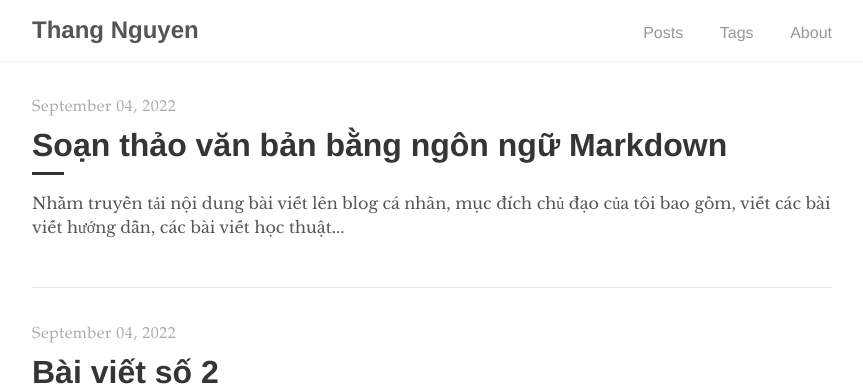
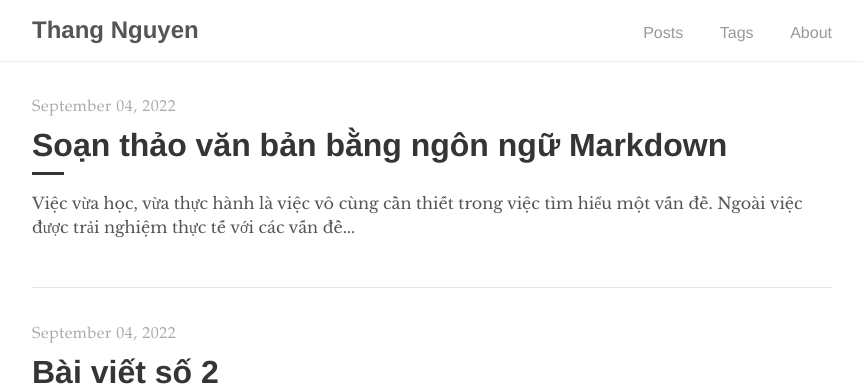
Before and after one commit to codedaoneu/codedaoneu.github.io, a Jekyll site: the page built from index.html, in a window 1280 px wide. Shown: the top 386 px of the page, without its empty margins (208-1071 px from the left). Built offline with Jekyll 4.4.1, drawn with Linux system fonts in a browser that asks for light colours; the list of posts is cut into pages by our own code; part of the change alters nothing that is shown.

````diff
--- a/_posts/2022-09-04-viet-van-ban-bang-markdown.md
+++ b/_posts/2022-09-04-viet-van-ban-bang-markdown.md
@@ -5,15 +5,15 @@ author: "codedaoneu"
 tags: tutorial
 ---
 
-Nhằm truyền tải nội dung bài viết lên blog cá nhân, mục đích chủ đạo của tôi bao gồm, viết các bài viết hướng dẫn, các bài viết học thuật liên quan đến các chủ đề về data. Các bài viết phân tích khác. Hoặc đơn giản là các ghi chú như một bài nhật ký.
+Việc vừa học, vừa thực hành là việc vô cùng cần thiết trong việc tìm hiểu một vấn đề. Ngoài việc được trải nghiệm thực tế với các vấn đề đang gặp, có còn giúp chúng ta nhận dạng được các vấn đề mà chỉ có bắt tay vào làm mới có thể nhận ra. Việc lặp lại chu trình thực hành -> tìm ra vấn đề -> giải quyết vấn đề cho đến khi hoàn thành vấn đề lớn giúp ta học được tính kiên nhẫn, rèn luyện khả năng tìm tòi của bản thân, và nâng cao kỷ luật làm việc.
 
-Trong quá trình lập blog này, vấn đề đầu tiên mà tôi gặp phải là việc sử dụng ngôn ngữ Markdown để thực hiện việc định dạng các phần của bài viết, chèn ảnh, link, video, hoặc các đoạn code. Hiểu đơn giản thì Markdown là một ngôn ngữ ký hiệu, sử dụng các ký tự đặc biệt để định dạng chữ viết, sau đó trình thông dịch sẽ chuyển các định dạng này thành các ngôn ngữ như html... và hiển thị lên trang web như chúng ta nhìn thấy. Sau đây là một số ví dụ thực hành cụ thể.
+Trong quá trình lập blog này, vấn đề đầu tiên mà tôi gặp phải là việc sử dụng ngôn ngữ Markdown để thực hiện việc định dạng các phần của bài viết, chèn ảnh, link, video, hoặc các đoạn code. Hiểu đơn giản thì Markdown là một ngôn ngữ ký hiệu, sử dụng các ký tự đặc biệt để định dạng chữ viết, sau đó trình thông dịch sẽ chuyển các định dạng này thành các ngôn ngữ như html... và hiển thị lên trang web như chúng ta nhìn thấy. Sau đây là một số vấn đề và ví dụ thực hành cụ thể.
 
 ## Tạo các thẻ H1, H2 cho văn bản.
 
 Sử dụng các dấu # để tạo các thẻ  H tương ứng.  Số lượng dấu # sẽ tương ứng với loại thẻ đó. Ví dụ #H tương ứng với thẻ H1. nếu ta gõ # Đây là thẻ H1, thì kết quả hiển thị sẽ là:
 
-# Đây là thẻ H1
+> # Đây là thẻ H1
 
 Tương tự cho các loại thẻ khác. **## Đây là thẻ H2** cho kết quả hiển thị là một thẻ H2.
 
@@ -23,28 +23,28 @@ Tương tự cho các loại thẻ khác. **## Đây là thẻ H2** cho kết qu
 > ##### Đây là thẻ H5
 > ###### Đây là thẻ H6
 
-Trong ví dụ trên và kế tiếp dưới đây đây, tôi đưa các kết quả của mình vào trong một khối (blockquote). Bằng việc đặt dấu ">" ở đầu câu và đưa nội dung văn bản vào bên trong khối.
+Trong ví dụ trên và kế tiếp dưới đây đây, các kết quả được đưa vào trong một khối (blockquote). Bằng việc đặt dấu ">" ở đầu câu và đưa nội dung văn bản vào bên trong khối.
 
 ## Tô đậm, in nghiêng, gạch ngang đoạn văn bản
-Để tô đậm, ta dùng cú pháp `**Đoạn văn bản**` với hai dấu ** ở đầu và cuối đoạn văn bản cần in đậm.
+Để tô đậm, dùng cú pháp `**Đoạn văn bản**` với hai dấu ** ở đầu và cuối đoạn văn bản cần in đậm.
 
 Kết quả:
 
 > **Đoạn văn bản**
 
-In nghiêng, ta dùng cú pháp `*Đoạn văn bản*` với một dấu * ở đầu và cuối đoạn văn bản cần in nghiêng.
+In nghiêng, dùng cú pháp `*Đoạn văn bản*` với một dấu * ở đầu và cuối đoạn văn bản cần in nghiêng.
 
 Kết quả:
 
 > *Đoạn văn bản*
 
-Gạch ngang, ta dùng cú pháp `~~Đoạn văn bản~~` với hai ký tự ~~ ở đầu và cuối văn bản cần gạch ngang.
+Gạch ngang, dùng cú pháp `~~Đoạn văn bản~~` với hai ký tự ~~ ở đầu và cuối văn bản cần gạch ngang.
 
 Kết quả:
 
 > ~~Đoạn văn bản~~
 
-Kết hợp, ta có một đoạn văn bản vừa in nghiêng, vừa tô đậm. Sử dụng cú pháp `***Đoạn văn bản***`, kết hợp cả ba định dạng trên bằng cú pháp `~~***Đoạn văn bản***~~`
+Kết hợp, có một đoạn văn bản vừa in nghiêng, vừa tô đậm. Sử dụng cú pháp `***Đoạn văn bản***`, kết hợp cả ba định dạng trên bằng cú pháp `~~***Đoạn văn bản***~~`
 
 Kết quả:
 
@@ -54,7 +54,7 @@ Kết quả:
 
 ## Định dạng một khối code
 
-Ta có thể định dạng các ngôn ngữ lập trình khác nhau bằng cú pháp sau:
+Có thể định dạng các ngôn ngữ lập trình khác nhau bằng cú pháp sau:
 
 >\```Tên ngôn ngữ
 >
@@ -76,7 +76,25 @@ Kết quả:
 Khối code bằng ngôn ngữ markdown
 ```
 
-Hoặc một đoạn ngôn ngữ python được định dạng bằng markdown như sau:
+Hoặc một đoạn ngôn ngữ python được định dạng bằng markdown như sau ([\t] ký hiệu cho tab):
+
+> \```python
+>
+> def query_generator(schema_name, table_name, *argv):
+>
+>[\t]query = "SELECT * FROM {}.{} WHERE 1=1 ".format(schema_name, table_name)
+>
+>[\t]for arg in argv:
+>
+>[\t][\t]cond = "and {} ".format(arg)
+>
+>[\t][\t]query = query + cond
+>
+>[\t]return query
+>
+> \```
+
+Kết quả:
 
 ```python
 def query_generator(schema_name, table_name, *argv):
@@ -86,3 +104,96 @@ def query_generator(schema_name, table_name, *argv):
         query = query + cond
     return query
 ```
+## Tạo list
+
+Để tạo một danh sách không có thứ tự (Các đầu mục chính ngang hàng với nhau), sử dụng các ký tự dấu hoa thị (*) ở ngay đầu dòng của các đầu mục. Với các đầu mục con, ấn Tab vào và tiếp tục sử dụng *. Ngoài *, ta còn có thể sử dụng các ký tự khác có cùng tác dụng như -, +
+
+Ví dụ:
+
+```markdown
+Danh sách của tôi
+
+* Đầu mục thứ nhất
+
+* Đầu mục thứ hai
+
+    * Đầu mục con thứ nhất của đầu mục thứ hai
+    * Đầu mục con thứ hai của đầu mục thứ hai
+        * Đầu mục con thứ nhất của đầu mục con thứ hai của đầu mục thứ hai
+```
+
+Kết quả:
+
+>Danh sách của tôi
+>
+>* Đầu mục thứ nhất
+>
+>* Đầu mục thứ hai
+>
+>    * Đầu mục con thứ nhất của đầu mục thứ hai.
+>    * Đầu mục con thứ hai của đầu mục thứ hai.
+>        * Đầu mục con thứ nhất của đầu mục con thứ hai của đầu mục thứ hai.
+>* Đầu mục thứ ba
+
+## Tạo một list có thứ tự
+
+Sử dụng số thay cho ký tự *, -, + để tạo một danh sách có thứ tự.
+
+```markdown
+Danh sách của tôi
+
+1. Đầu mục thứ nhất
+
+2. Đầu mục thứ hai
+
+    1. Đầu mục con thứ nhất của đầu mục thứ hai.
+    2. Đầu mục con thứ hai của đầu mục thứ hai.
+        1. Đầu mục con thứ nhất của đầu mục con thứ hai của đầu mục thứ hai.
+3. Đầu mục thứ ba
+```
+Kết quả:
+
+> Danh sách của tôi
+>
+>1. Đầu mục thứ nhất
+>
+>2. Đầu mục thứ hai
+>
+>    1. Đầu mục con thứ nhất của đầu mục thứ hai.
+>    2. Đầu mục con thứ hai của đầu mục thứ hai.
+>        1. Đầu mục con thứ nhất của đầu mục con thứ hai của đầu mục thứ hai.
+>3. Đầu mục thứ ba
+
+## Chèn liên kết
+
+Chèn một đường link vào văn bản bằng cú pháp `<link>`. Ví dụ
+
+>```markdown
+><https://github.com/codedaoneu/codedaoneu.github.io>
+>```
+
+Kết quả:
+
+<https://github.com/codedaoneu/codedaoneu.github.io>
+
+Chèn một link được liên kết với một đoạn văn bản.
+
+>```markdown
+>[link](https://github.com/codedaoneu/codedaoneu.github.io>)
+>```
+
+Kết quả:
+
+[link](https://github.com/codedaoneu/codedaoneu.github.io>)
+
+## Chèn ảnh
+
+Gần giống với cú pháp chèn link, thêm dấu `!` ở phía trước ngoặc vuông.
+
+```markdown
+![Minion](https://octodex.github.com/images/minion.png)
+```
+
+Kết quả:
+
+![Minion](https://octodex.github.com/images/minion.png)
````
Also changed, not shown: images/Markdown-mark.svg.png (added), 1 other file.
